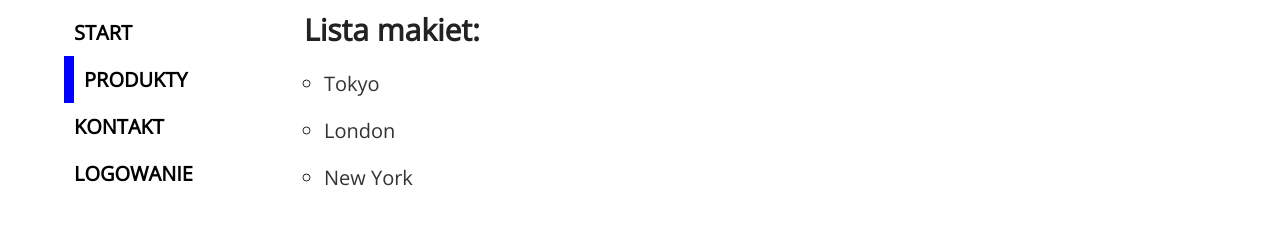
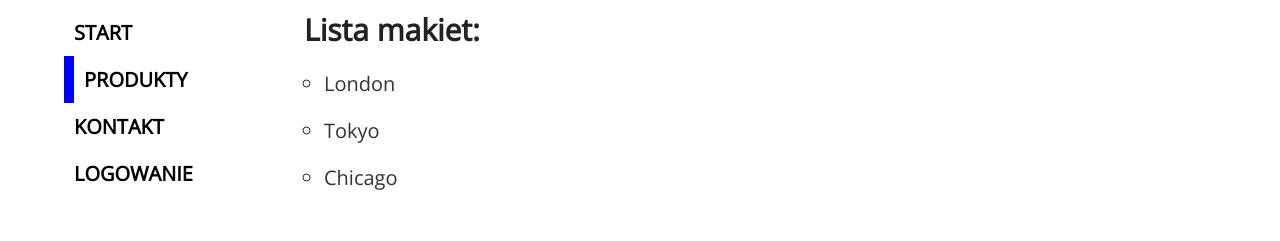
Before and after one commit to MaciejW1995/app, a React (Create React App) app: page /products in a window 1280 px wide. Shown: the part 261-502 px from the top of the page. Built offline with nearby package versions, Linux system fonts and the light colour scheme.

Commit message:
products change

```diff
--- a/src/pages/productListPage.js
+++ b/src/pages/productListPage.js
@@ -2,7 +2,7 @@ import React from "react";
 import { Link } from "react-router-dom";
 import '../styles/ProductListPage.css';
 
-const products = ["Tokyo", "London", "New York"]
+const products = ["London", "Tokyo", "Chicago"]
 const ProductListPage = () => {
 
     const list = products.map(product => (
```
